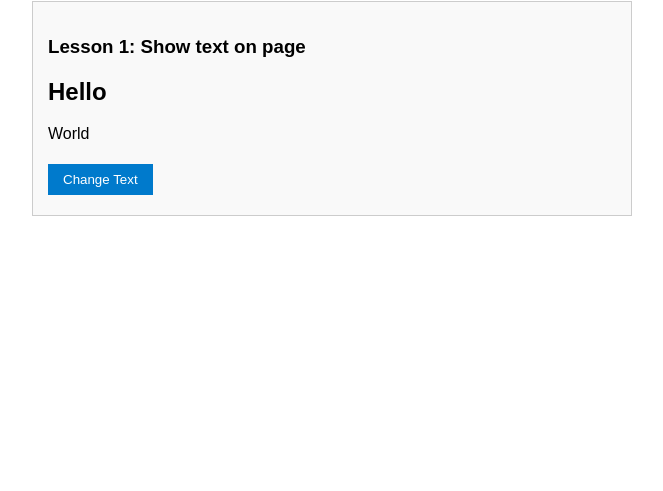
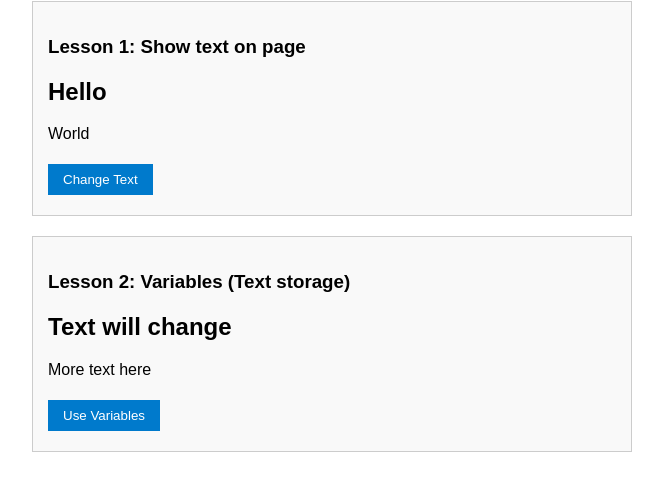
Before and after one commit to Seannas9912/Week-4-help-with-Sims, a plain HTML site: page index.html in a window 1280 px wide. Shown: the part 119-610 px from the top of the page, without its empty margins (308-971 px from the left). Drawn offline with Linux system fonts and the light colour scheme.

Commit message:
Lesson 2

```diff
--- a/index.html
+++ b/index.html
@@ -26,5 +26,27 @@
 
         </script>
     </div>
+
+    <!-- LESSON 2 -->
+
+    <div class="lesson">
+        <h3>Lesson 2: Variables (Text storage)</h3>
+
+        <h2 id="heading2">Text will change</h2>
+        <p id="text2">More text here</p>
+        <button onclick="lesson2()">Use Variables</button>
+
+        <script>
+            function lesson2(){
+                var message1 = "Hello everyone!";
+                var message2 = "This is a variable!";
+                var message3 = "JavaScript is fun!";
+
+                document.getElementById("heading2").innerHTML = message1;
+                document.getElementById("text2").innerHTML = message2 + " " + message3;
+            }
+        </script>
+    </div>
+
 </body>
 </html>
```
